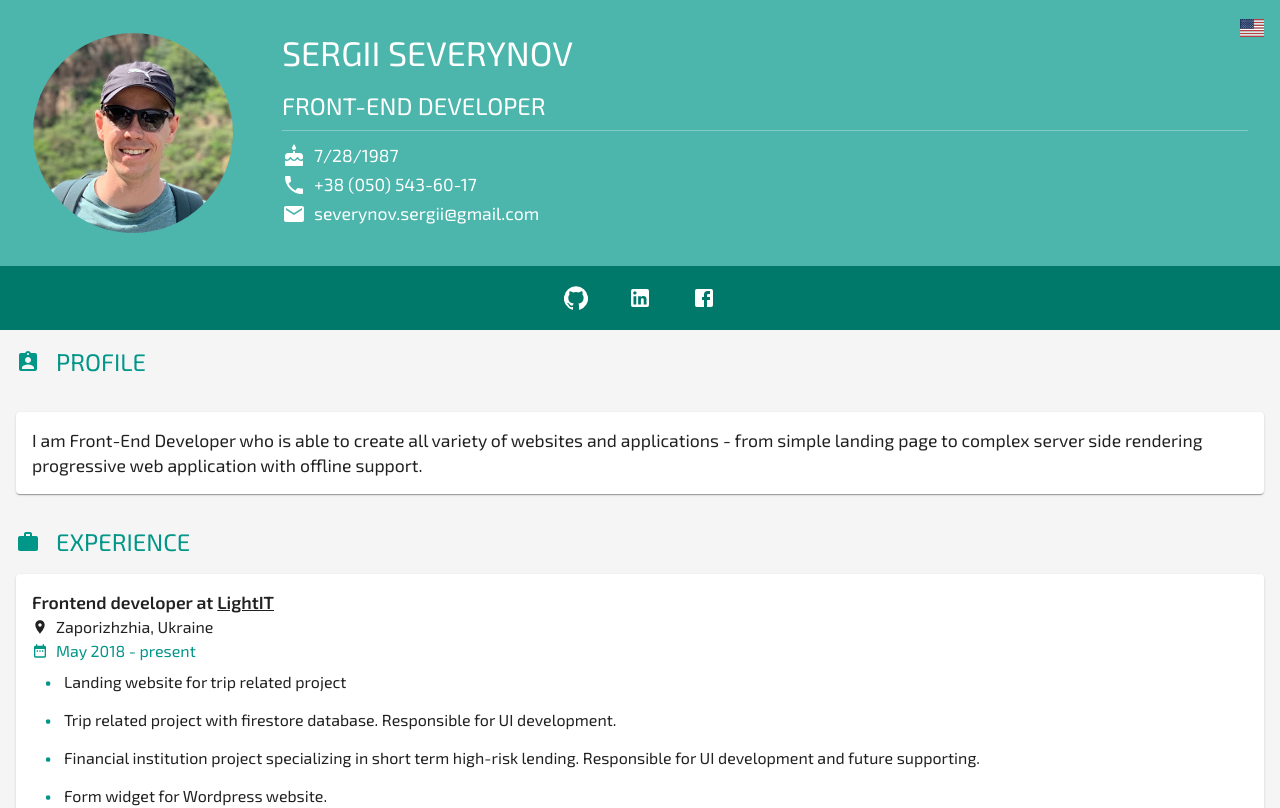
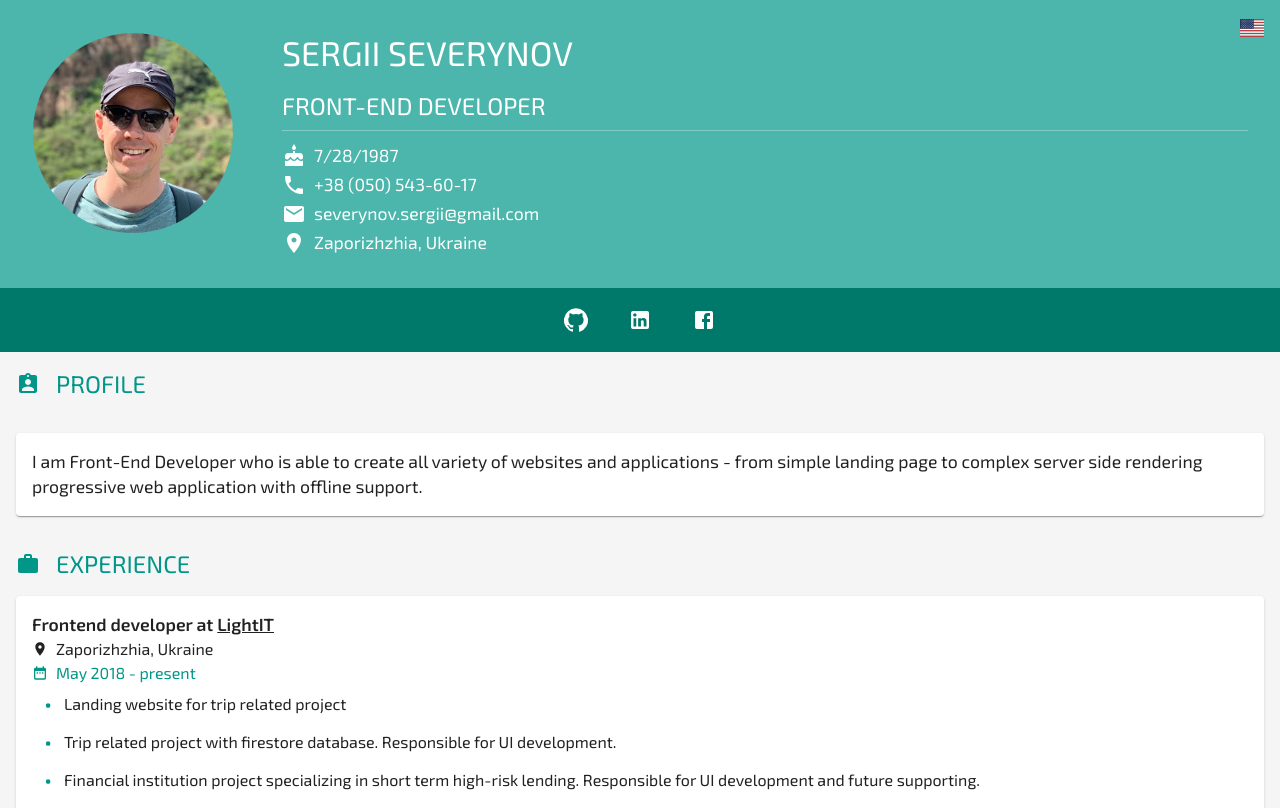
Before and after one commit to severjason/cv2, a React (Create React App) app: page /en in a window 1280 px wide. Shown: the top 808 px of the page. Built offline with nearby package versions, Linux system fonts and the light colour scheme.

Commit message:
added location link

```diff
--- a/src/app/header/Info.tsx
+++ b/src/app/header/Info.tsx
@@ -3,9 +3,11 @@ import { makeStyles } from '@material-ui/core/styles';
 import CakeIcon from '@material-ui/icons/Cake';
 import EmailIcon from '@material-ui/icons/Email';
 import PhoneIcon from '@material-ui/icons/Phone';
+import MarkerIcon from '@material-ui/icons/Room';
 import React, { ReactElement } from 'react';
 
 import data from '../../data';
+import { useLang } from '../../hooks';
 
 const useStyles = makeStyles(theme => ({
   root: {
@@ -54,6 +56,8 @@ const Info = () => {
 
   const classes = useStyles();
 
+  const {currentLang} = useLang();
+
   return (
     <Grid container className={classes.root}>
       <Item icon={<CakeIcon/>} title={new Date(data.dateOfBirth).toLocaleDateString()}/>
@@ -73,6 +77,14 @@ const Info = () => {
           </a>
         }
       />
+      <Item
+        icon={<MarkerIcon/>}
+        title={
+          <a target="_blank" rel="noopener noreferrer" className={classes.link} href={data.locationLink}>
+            {data[currentLang].location}
+          </a>
+        }
+      />
     </Grid>
   );
 };
--- a/src/app/types/index.tsx
+++ b/src/app/types/index.tsx
@@ -1,5 +1,6 @@
 export type CVData = {
   profile: string;
+  location: string;
   experience: ExperienceItem[];
   skills: SkillsData[];
   langs: LangItem[];
--- a/src/data.ts
+++ b/src/data.ts
@@ -15,6 +15,7 @@ const COMMON_DATA = {
 const en: CVData = {
   profile: 'I am Front-End Developer who is able to create all variety of websites and applications ' +
     ' - from simple landing page to complex server side rendering progressive web application with offline support. ',
+  location: COMMON_DATA.en.location,
   experience: [
     {
       startDate: 'May 2018',
@@ -219,6 +220,7 @@ const en: CVData = {
 const uk: CVData = {
   profile: 'Я Front-End Розробник, що може створити вебсайти та додатки різноманітної складності' +
     ' - від простих лендінгів до комплексних PWA додатків з SSR та підтримкою оффлайн. ',
+  location: COMMON_DATA.ua.location,
   experience: [
     {
       startDate: 'Травень 2018',
@@ -427,6 +429,7 @@ export default {
   addition: 'React',
   phone: '+38 (050) 543-60-17',
   email: 'severynov.sergii@gmail.com',
+  locationLink: 'https://goo.gl/maps/1JsxNBFiDycahTAQ8',
   github: 'https://github.com/severjason',
   website: 'https://sergii.severynov.com/en',
   facebook: 'https://www.facebook.com/severjason',
```
